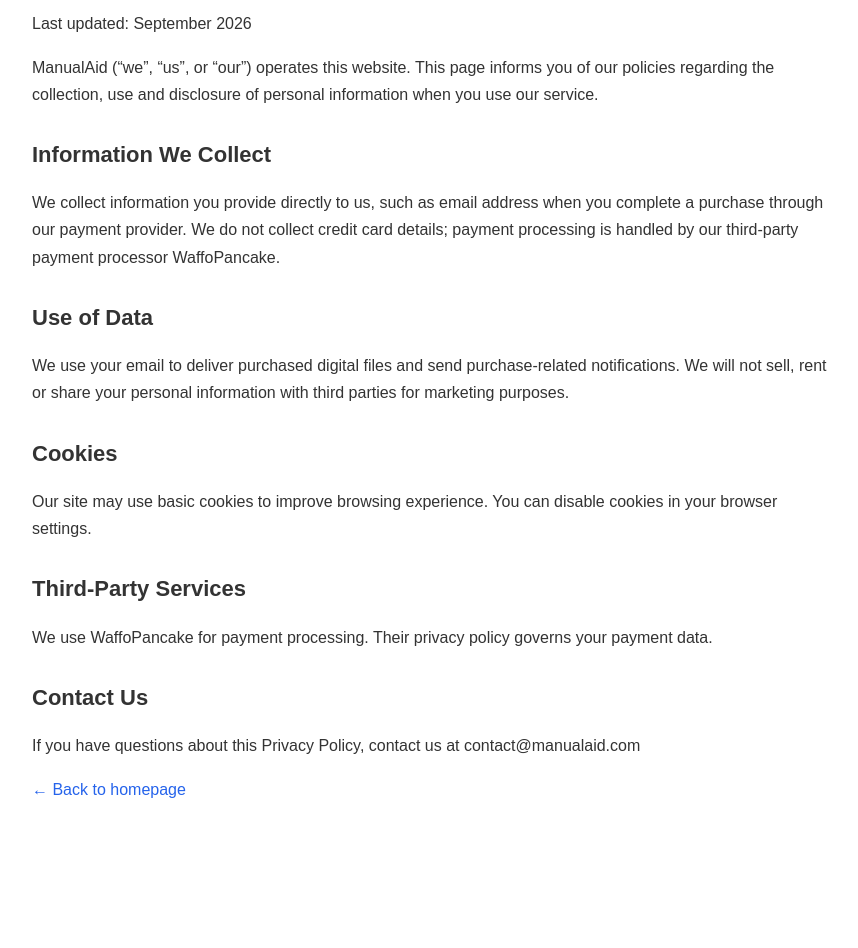
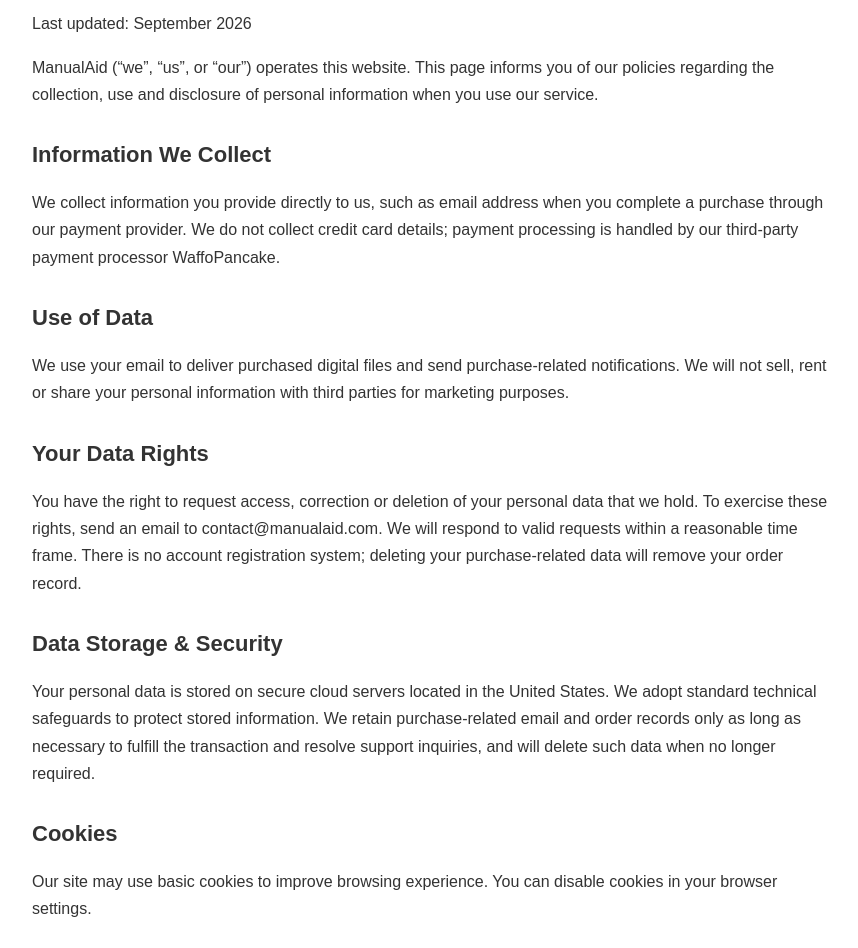
Before and after one commit to nbazen/index, a plain HTML site: page privacy-policy.html in a window 1280 px wide. Shown: the part 110-1058 px from the top of the page, without its empty margins (208-1066 px from the left). Before the commit the page ends 957 px from the top, so only its background shows below. Drawn offline with Linux system fonts and the light colour scheme.

Commit message:
Add files via upload

```diff
--- a/privacy-policy.html
+++ b/privacy-policy.html
@@ -18,22 +18,23 @@ a {color:#2563eb;text-decoration:none;}
 <h1>Privacy Policy</h1>
 <p>Last updated: September 2026</p>
 <p>ManualAid (“we”, “us”, or “our”) operates this website. This page informs you of our policies regarding the collection, use and disclosure of personal information when you use our service.</p>
-
 <h2>Information We Collect</h2>
 <p>We collect information you provide directly to us, such as email address when you complete a purchase through our payment provider. We do not collect credit card details; payment processing is handled by our third-party payment processor WaffoPancake.</p>
-
 <h2>Use of Data</h2>
 <p>We use your email to deliver purchased digital files and send purchase-related notifications. We will not sell, rent or share your personal information with third parties for marketing purposes.</p>
 
+<h2>Your Data Rights</h2>
+<p>You have the right to request access, correction or deletion of your personal data that we hold. To exercise these rights, send an email to contact@manualaid.com. We will respond to valid requests within a reasonable time frame. There is no account registration system; deleting your purchase-related data will remove your order record.</p>
+
+<h2>Data Storage & Security</h2>
+<p>Your personal data is stored on secure cloud servers located in the United States. We adopt standard technical safeguards to protect stored information. We retain purchase-related email and order records only as long as necessary to fulfill the transaction and resolve support inquiries, and will delete such data when no longer required.</p>
+
 <h2>Cookies</h2>
 <p>Our site may use basic cookies to improve browsing experience. You can disable cookies in your browser settings.</p>
-
 <h2>Third-Party Services</h2>
 <p>We use WaffoPancake for payment processing. Their privacy policy governs your payment data.</p>
-
 <h2>Contact Us</h2>
 <p>If you have questions about this Privacy Policy, contact us at contact@manualaid.com</p>
-
 <p><a href="/">← Back to homepage</a></p>
 </body>
 </html>
```
Also changed, not shown: terms-of-service.html (+2 -6 lines).
